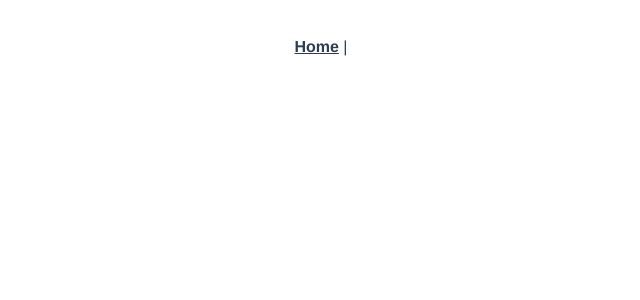
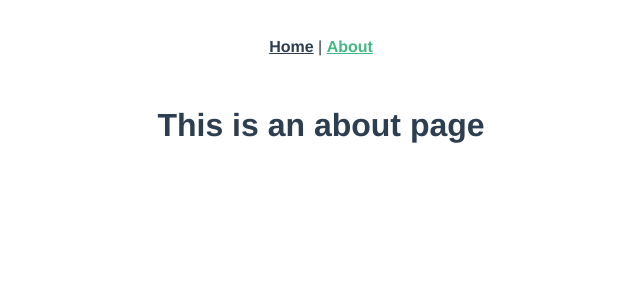
Before and after one commit to Psycarlo/marrypsy, a Vue app in the folder frontend/: page /about in a window 1280 px wide. Before the commit this address had no page. Shown: the top 300 px of the page, without its empty margins (319-959 px from the left). Built offline with nearby package versions, Linux system fonts and the light colour scheme.

Commit message:
:arrows_counterclockwise: Change to Vue2

```diff
--- a/frontend/jest.config.js
+++ b/frontend/jest.config.js
@@ -1,6 +1,3 @@
 module.exports = {
-  preset: "@vue/cli-plugin-unit-jest",
-  transform: {
-    "^.+\\.vue$": "vue-jest"
-  }
+  preset: "@vue/cli-plugin-unit-jest"
 };
--- a/frontend/src/App.vue
+++ b/frontend/src/App.vue
@@ -1,7 +1,11 @@
 <template>
-  <div id="nav"><router-link to="/">Home</router-link> |</div>
-  <!-- eslint-disable-next-line vue/no-multiple-template-root -->
-  <router-view />
+  <div id="app">
+    <div id="nav">
+      <router-link to="/">Home</router-link> |
+      <router-link to="/about">About</router-link>
+    </div>
+    <router-view />
+  </div>
 </template>
 
 <style lang="scss">
--- a/frontend/src/main.js
+++ b/frontend/src/main.js
@@ -1,9 +1,12 @@
-import { createApp } from "vue";
+import Vue from "vue";
 import App from "./App.vue";
 import router from "./router";
 import store from "./store";
 
-createApp(App)
-  .use(store)
-  .use(router)
-  .mount("#app");
+Vue.config.productionTip = false;
+
+new Vue({
+  router,
+  store,
+  render: h => h(App)
+}).$mount("#app");
--- a/frontend/src/router/index.js
+++ b/frontend/src/router/index.js
@@ -1,26 +1,30 @@
-import { createRouter, createWebHistory } from "vue-router";
+import Vue from "vue";
+import VueRouter from "vue-router";
 import Home from "../views/Home.vue";
+
+Vue.use(VueRouter);
 
 const routes = [
   {
     path: "/",
     name: "Home",
-    component: Home,
+    component: Home
   },
-  // {
-  //   path: "/about",
-  //   name: "About",
-  //   // route level code-splitting
-  //   // this generates a separate chunk (about.[hash].js) for this route
-  //   // which is lazy-loaded when the route is visited.
-  //   component: () =>
-  //     import(/* webpackChunkName: "about" */ "../views/About.vue")
-  // }
+  {
+    path: "/about",
+    name: "About",
+    // route level code-splitting
+    // this generates a separate chunk (about.[hash].js) for this route
+    // which is lazy-loaded when the route is visited.
+    component: () =>
+      import(/* webpackChunkName: "about" */ "../views/About.vue")
+  }
 ];
 
-const router = createRouter({
-  history: createWebHistory(process.env.BASE_URL),
-  routes,
+const router = new VueRouter({
+  mode: "history",
+  base: process.env.BASE_URL,
+  routes
 });
 
 export default router;
--- a/frontend/src/store/index.js
+++ b/frontend/src/store/index.js
@@ -1,6 +1,9 @@
-import { createStore } from "vuex";
+import Vue from "vue";
+import Vuex from "vuex";
 
-export default createStore({
+Vue.use(Vuex);
+
+export default new Vuex.Store({
   state: {},
   mutations: {},
   actions: {},
--- /dev/null
+++ b/frontend/src/views/About.vue
@@ -0,0 +1,5 @@
+<template>
+  <div class="about">
+    <h1>This is an about page</h1>
+  </div>
+</template>
```
Also changed, not shown: frontend/package.json (+6 -8 lines), frontend/.eslintrc.js, 2 other files (tests, documents, lock files or other folders).
